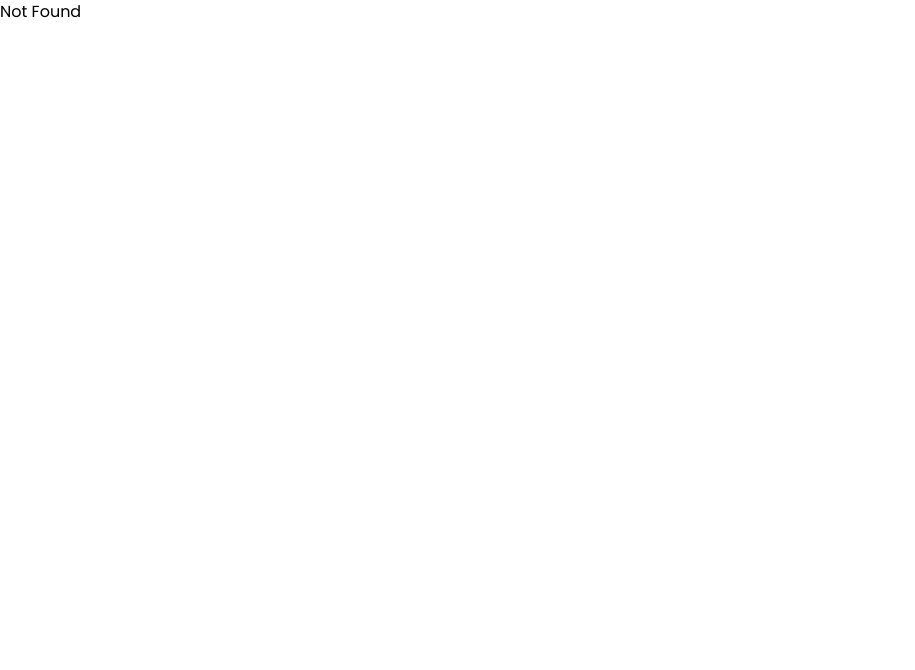
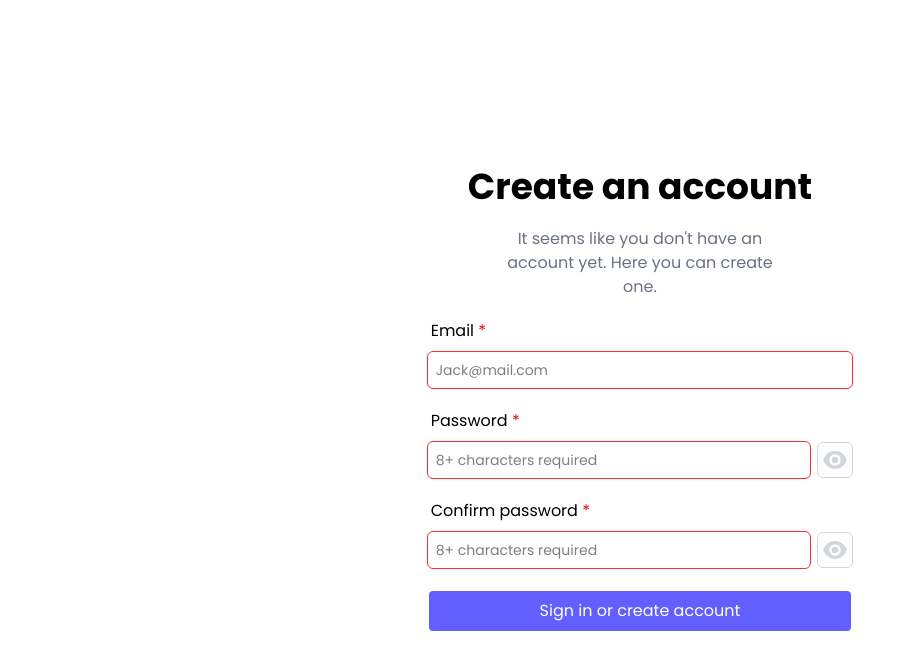
Before and after one commit to Alex-Tinoco/gegenpress, a Next.js app: page /auth/password in a window 1280 px wide. Before the commit this address had no page. Shown: the top 670 px of the page, without its empty margins (0-915 px from the left). Built offline with nearby package versions, Linux system fonts and the light colour scheme.

Commit message:
register page

```diff
--- a/src/app/auth/page.tsx
+++ b/src/app/auth/page.tsx
@@ -1,7 +1,7 @@
 import Login from "@/components/auth/login";
 import HeroImage from "@/components/auth/heroimage";
 
-export default async function AuthenticationPage() {
+export default function AuthenticationPage() {
   return (
     <div className="flex h-screen w-full flex-row">
       <div className="w-full md:w-1/2">
--- /dev/null
+++ b/src/app/auth/password/page.tsx
@@ -0,0 +1,9 @@
+import CreateAccount from "@/components/auth/createaccount";
+
+export default function AuthenticationPage() {
+  return (
+    <div className="flex h-screen w-full flex-row">
+      <CreateAccount />
+    </div>
+  );
+}
--- /dev/null
+++ b/src/components/auth/createaccount.tsx
@@ -0,0 +1,144 @@
+"use client";
+import { EyeIcon, EyeSlashIcon } from "@heroicons/react/24/solid";
+import { useRouter } from "next/navigation";
+import { FormEvent, useState } from "react";
+
+export default function CreateAccount() {
+  const [formData, setFormData] = useState({
+    password: "",
+    passwordrepeat: "",
+  });
+  const [passwordVisibility, setPasswordVisibility] = useState(true);
+  const [passwordType, setPasswordType] = useState("password");
+  const [errors, setErrors] = useState({});
+  const provenance = "local";
+
+  const handleChange = (e: React.ChangeEvent<HTMLInputElement>) => {
+    const { name, value } = e.target;
+    setFormData((prevData) => ({
+      ...prevData,
+      [name]: value,
+    }));
+  };
+
+  const togglePasswordVisibility = () => {
+    setPasswordVisibility((prevVisibility) => !prevVisibility);
+    setPasswordType((prevType) =>
+      prevType === "password" ? "text" : "password",
+    );
+  };
+
+  const handleSubmit = async (e: FormEvent<HTMLFormElement>) => {
+    e.preventDefault();
+    if (false) {
+      const response = await fetch("/api/account", {
+        method: "POST",
+        headers: {
+          "Content-Type": "application/json",
+        },
+        body: JSON.stringify({
+          action: "checkAccount",
+          data: formData,
+        }),
+      });
+      const data = await response.json();
+      switch (response.status) {
+        case 200:
+          console.log("User created successfully");
+          useRouter().push("/");
+          break;
+        case 401:
+          console.error("Unauthorized: Invalid password");
+          break;
+        // Account creation:
+        case 202:
+          console.log("No user found. Please create an account:");
+          break;
+        default:
+          console.error("Error creating user:", data.error);
+          break;
+      }
+    }
+  };
+
+  return (
+    <div className="flex h-screen w-full items-center justify-center">
+      <div className="flex w-2/3 flex-col items-center justify-center gap-5 md:w-1/3">
+        <h1 className="text-4xl font-bold">Create an account</h1>
+        <p className="text-s w-2/3 text-center text-gray-500">
+          {provenance === "local"
+            ? "It seems like you don't have an account yet. Here you can create one."
+            : "Your password will be stored on our servers."}
+        </p>
+        <form className="flex w-full flex-col gap-3" onSubmit={handleSubmit}>
+          <div className="flex flex-col gap-2">
+            <label className="text-s translate-x-1">
+              Email <span className="text-red-600">*</span>
+            </label>
+            <input
+              type="text"
+              placeholder="Jack@mail.com"
+              className={`w-full rounded-md border-1 border-gray-300 p-2 text-sm hover:bg-gray-100 focus:border-indigo-500${errors && "border-1 border-red-500"}`}
+              onChange={handleChange}
+              name="email"
+            />
+            {errors && <p className="text-s translate-x-1 text-red-500">{}</p>}
+          </div>
+
+          <div className="flex flex-col gap-2">
+            <label className="text-s translate-x-1">
+              Password <span className="text-red-600">*</span>
+            </label>
+            <div className="flex flex-row items-center justify-center gap-1.5">
+              <input
+                type={passwordType}
+                placeholder="8+ characters required"
+                className={`w-full rounded-md border-1 border-gray-300 p-2 text-sm hover:bg-gray-100 focus:border-indigo-500${errors && "border-1 border-red-500"}`}
+                onChange={handleChange}
+                name="password"
+              />
+              <div onClick={togglePasswordVisibility}>
+                {passwordVisibility ? (
+                  <EyeIcon className="h-9 cursor-pointer rounded-md border-1 border-gray-300 p-1 text-gray-300 hover:bg-gray-100" />
+                ) : (
+                  <EyeSlashIcon className="h-9 cursor-pointer rounded-md border-1 border-gray-300 p-1 text-gray-300 hover:bg-gray-100" />
+                )}
+              </div>
+            </div>
+            {errors && <p className="text-s translate-x-1 text-red-500">{}</p>}
+          </div>
+
+          <div className="flex flex-col gap-2">
+            <label className="text-s translate-x-1">
+              Confirm password <span className="text-red-600">*</span>
+            </label>
+            <div className="flex flex-row items-center justify-center gap-1.5">
+              <input
+                type={passwordType}
+                placeholder="8+ characters required"
+                className={`w-full rounded-md border-1 border-gray-300 p-2 text-sm hover:bg-gray-100 focus:border-indigo-500${errors && "border-1 border-red-500"}`}
+                onChange={handleChange}
+                name="password"
+              />
+              <div onClick={togglePasswordVisibility}>
+                {passwordVisibility ? (
+                  <EyeIcon className="h-9 cursor-pointer rounded-md border-1 border-gray-300 p-1 text-gray-300 hover:bg-gray-100" />
+                ) : (
+                  <EyeSlashIcon className="h-9 cursor-pointer rounded-md border-1 border-gray-300 p-1 text-gray-300 hover:bg-gray-100" />
+                )}
+              </div>
+            </div>
+            {errors && <p className="text-s translate-x-1 text-red-500">{}</p>}
+          </div>
+
+          <button
+            type="submit"
+            className="flex w-full cursor-pointer items-center justify-center rounded-md border-2 bg-indigo-500 py-2 text-white hover:bg-indigo-600"
+          >
+            Sign in or create account
+          </button>
+        </form>
+      </div>
+    </div>
+  );
+}
--- a/src/components/auth/login.tsx
+++ b/src/components/auth/login.tsx
@@ -152,7 +152,7 @@ export default function Login() {
             type="submit"
             className="flex w-full cursor-pointer items-center justify-center rounded-md border-2 bg-indigo-500 py-2 text-white hover:bg-indigo-600"
           >
-            Sign in or create account
+            Sign in or register
           </button>
         </form>
       </div>
```
